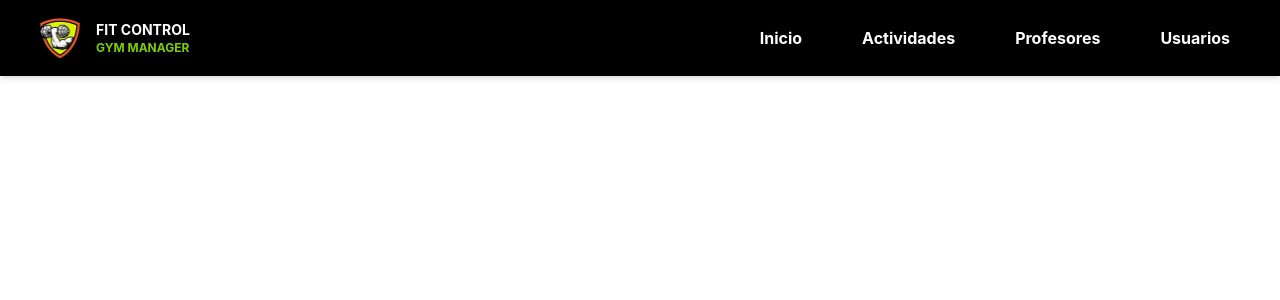
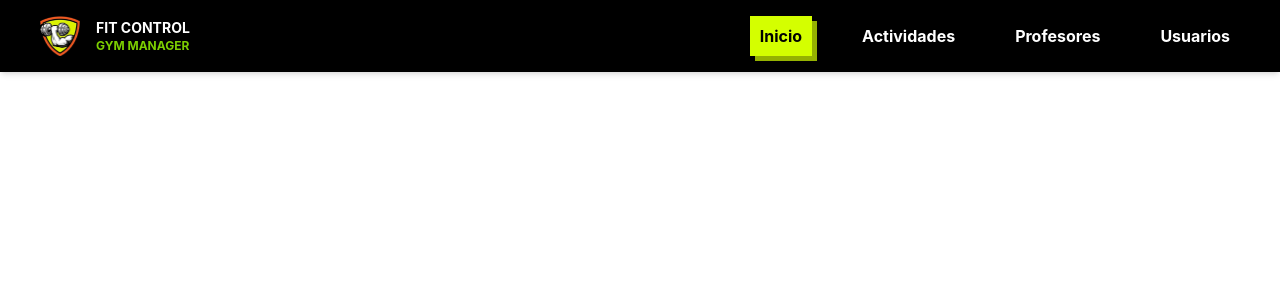
Before and after one commit to Grupo-2-FitControl/FitControl-Frontend, a React (Vite) app: page / in a window 1280 px wide. Shown: the top 300 px of the page. Built offline with nearby package versions, Linux system fonts and the light colour scheme.

Commit message:
feat: I add logic in navbar component

```diff
--- a/src/components/layout/Navbar.jsx
+++ b/src/components/layout/Navbar.jsx
@@ -1,10 +1,25 @@
-import { Link } from "react-router-dom";
+import { useState, useEffect } from "react";
+import { NavLink } from "react-router-dom";
+import { useLocation } from "react-router-dom";
 
 function Navbar() {
+  const [visible, setVisible] = useState(false);
+
+  const location = useLocation();
+
+  useEffect(() => {
+    setVisible(false);
+  }, [location.pathname]);
+
   return (
     <header className="shadow-md sticky top-0 z-50 background flex flex-col lg:flex-row justify-between items-center px-6">
       <div className="w-full flex justify-between items-center gap-4 border-b-2 border-gray-500 p-4 lg:border-none lg:w-auto">
-        <button className="text-primary lg:hidden">☰</button>
+        <button
+          className="text-primary lg:hidden"
+          onClick={() => setVisible((prev) => !prev)}
+        >
+          {visible ? "✕" : "☰"}
+        </button>
 
         <div className="flex items-center gap-4 text-center">
           <img
@@ -24,30 +39,62 @@ function Navbar() {
         </div>
       </div>
 
-      <nav className="p-4 w-full lg:w-auto">
-        <ul className="flex flex-col gap-6 items-center w-full text-center lg:flex-row lg:gap-10">
-          <li className="nav-link">
-            <Link to={"/"}>
+      <nav
+        className={`transition-all duration-300 ease-in-out p-4 w-full lg:w-auto ${visible ? "block" : "hidden"} lg:block lg:opacity-100 z-50`}
+      >
+        <ul className="flex flex-col gap-3 items-center w-full text-center lg:flex-row lg:gap-10">
+          <li>
+            <NavLink
+              to={"/"}
+              onClick={() => setVisible(false)}
+              className={({ isActive }) =>
+                isActive ? "nav-active" : "nav-link"
+              }
+            >
               Inicio
-            </Link>
+            </NavLink>
           </li>
-          <li className="nav-link">
-            <Link to={"/activities"}>
+          <li>
+            <NavLink
+              to={"/activities"}
+              onClick={() => setVisible(false)}
+              className={({ isActive }) =>
+                isActive ? "nav-active" : "nav-link"
+              }
+            >
               Actividades
-            </Link>
+            </NavLink>
           </li>
-          <li className="nav-link">
-            <Link to={"/teachers"}>
+          <li>
+            <NavLink
+              to={"/teachers"}
+              onClick={() => setVisible(false)}
+              className={({ isActive }) =>
+                isActive ? "nav-active" : "nav-link"
+              }
+            >
               Profesores
-            </Link>
+            </NavLink>
           </li>
-          <li className="nav-link">
-            <Link to={"/users"}>
+          <li>
+            <NavLink
+              to={"/users"}
+              onClick={() => setVisible(false)}
+              className={({ isActive }) =>
+                isActive ? "nav-active" : "nav-link"
+              }
+            >
               Usuarios
-            </Link>
+            </NavLink>
           </li>
         </ul>
       </nav>
+      {visible && (
+        <div
+          className="fixed inset-0 bg-black/30 lg:hidden"
+          onClick={() => setVisible(false)}
+        />
+      )}
     </header>
   );
 }
--- a/src/index.css
+++ b/src/index.css
@@ -60,3 +60,10 @@
   background-color: var(--text-secondary);
   box-shadow: 5px 5px 0 #95b201;
 }
+.nav-active {
+  background: #d4ff00;
+  color: black;
+  font-weight: bold;
+  padding: 10px;
+  box-shadow: 5px 5px 0 #95b201;
+}
```
